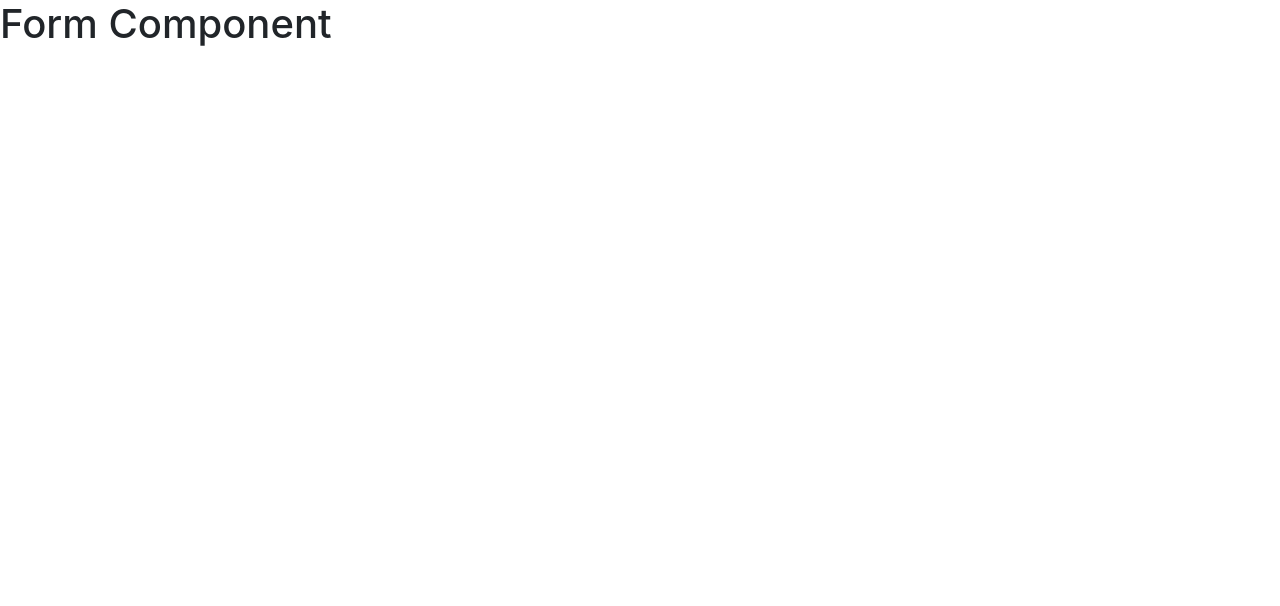
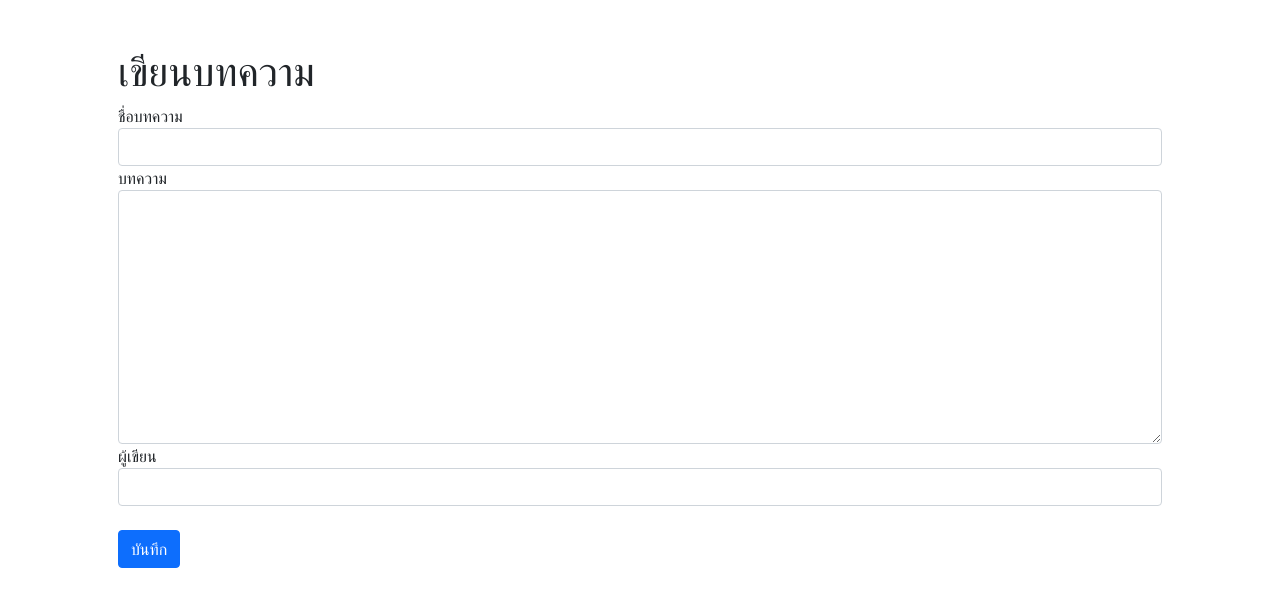
Before and after one commit to Chawn/MERN-KONG, a React (Create React App) app in the folder client/: page /create in a window 1280 px wide. Shown: the top 606 px of the page. Built offline with nearby package versions, Linux system fonts and the light colour scheme.

Commit message:
ep25 Form Component

```diff
--- a/client/src/App.js
+++ b/client/src/App.js
@@ -2,9 +2,9 @@
 
 function App() {
   return (
-    <div>
+    <div className="container p-5">
       <h1>MERN STACK Workshop</h1>
-      <button className="btn btn-primary">Bootstrap</button>
+      <a className="btn btn-primary" href="/create">เขียนบทความ</a>
     </div>
   );
 }
--- a/client/src/components/FormComponent.js
+++ b/client/src/components/FormComponent.js
@@ -2,8 +2,24 @@ import React from 'react'
 
 const FormComponent = () => {
   return (
-    <div>
-      <h1>Form Component</h1>
+    <div className="container p-5">
+      <h1>เขียนบทความ</h1>
+      <form action="">
+        <div className="form-group">
+          <label htmlFor="">ชื่อบทความ</label>
+          <input type="text" className="form-control" />
+        </div>
+        <div className="form-group">
+          <label htmlFor="">บทความ</label>
+          <textarea className="form-control" name="" id="" cols="30" rows="10"></textarea>
+        </div>
+        <div className="form-group">
+          <label htmlFor="">ผู้เขียน</label>
+          <input type="text" className="form-control" />
+        </div>
+        <br/>
+        <input type="submit" value="บันทึก" className='btn btn-primary' />
+      </form>
     </div>
   );
 }
```
